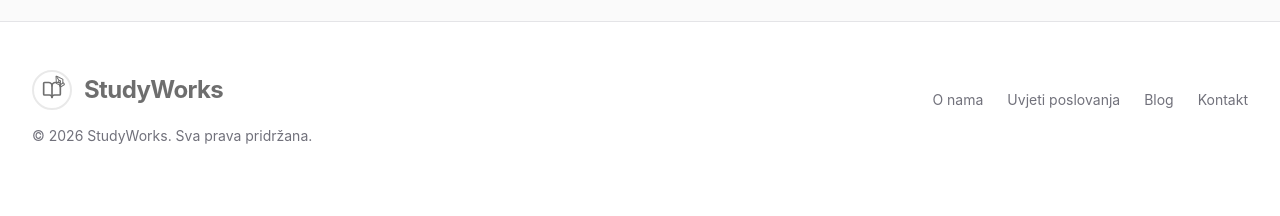
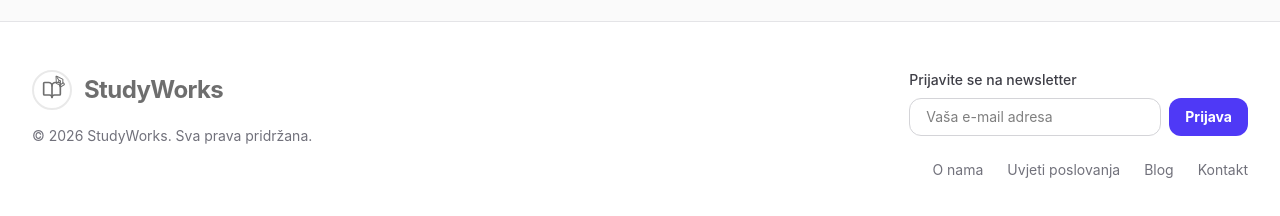
Before and after one commit to niksagc/Radovi, a Next.js app: page / in a window 1280 px wide. Shown: the part 836-1052 px from the top of the page. Before the commit the page ends 1030 px from the top, so only its background shows below. Built offline with nearby package versions, Linux system fonts and the light colour scheme; no server answers; the database is empty.

Commit message:
feat: Add newsletter subscription form
Integrates a new client-side component for newsletter sign-ups, allowing users to subscribe via email. The footer has been updated to include this new form and adjust layout for better spacing.

```diff
--- a/components/Footer.tsx
+++ b/components/Footer.tsx
@@ -2,6 +2,7 @@ import Link from 'next/link';
 import Logo from './Logo';
 import { createClient } from '@/lib/supabase/server';
 import { Facebook, Instagram } from 'lucide-react';
+import NewsletterForm from './NewsletterForm';
 
 export default async function Footer() {
   const supabase = await createClient();
@@ -23,7 +24,7 @@ export default async function Footer() {
   return (
     <footer className="bg-white border-t border-zinc-200 py-12">
       <div className="max-w-7xl mx-auto px-4 sm:px-6 lg:px-8">
-        <div className="flex flex-col md:flex-row justify-between items-center gap-8">
+        <div className="flex flex-col md:flex-row justify-between items-start gap-8">
           <div className="flex flex-col items-center md:items-start gap-4">
             <Link href="/">
               <Logo variant="full" className="opacity-80 grayscale hover:grayscale-0 transition-all" />
@@ -32,7 +33,8 @@ export default async function Footer() {
               {footerText}
             </div>
           </div>
-          <div className="flex flex-col items-center md:items-end gap-4">
+          <div className="flex flex-col items-center md:items-end gap-6">
+            <NewsletterForm />
             <div className="flex flex-wrap justify-center gap-6">
               <Link href="/p/o-nama" className="text-sm text-zinc-500 hover:text-indigo-600 transition-colors">O nama</Link>
               <Link href="/p/uvjeti-poslovanja" className="text-sm text-zinc-500 hover:text-indigo-600 transition-colors">Uvjeti poslovanja</Link>
--- /dev/null
+++ b/components/NewsletterForm.tsx
@@ -0,0 +1,61 @@
+'use client';
+
+import { useState } from 'react';
+import { createClient } from '@/lib/supabase/client';
+
+export default function NewsletterForm() {
+  const [email, setEmail] = useState('');
+  const [loading, setLoading] = useState(false);
+  const [message, setMessage] = useState<{ type: 'success' | 'error', text: string } | null>(null);
+  const supabase = createClient();
+
+  const handleSubmit = async (e: React.FormEvent) => {
+    e.preventDefault();
+    setLoading(true);
+    setMessage(null);
+
+    try {
+      const { error } = await supabase
+        .from('newsletter_subscribers')
+        .insert([{ email }]);
+
+      if (error) throw error;
+
+      setMessage({ type: 'success', text: 'Hvala na prijavi!' });
+      setEmail('');
+    } catch (err: any) {
+      console.error('Newsletter error:', err);
+      setMessage({ type: 'error', text: 'Došlo je do greške, pokušajte ponovo.' });
+    } finally {
+      setLoading(false);
+    }
+  };
+
+  return (
+    <form onSubmit={handleSubmit} className="flex flex-col gap-2 w-full max-w-sm">
+      <label className="text-sm font-medium text-zinc-700">Prijavite se na newsletter</label>
+      <div className="flex gap-2">
+        <input
+          type="email"
+          value={email}
+          onChange={(e) => setEmail(e.target.value)}
+          placeholder="Vaša e-mail adresa"
+          required
+          className="flex-1 rounded-xl border border-zinc-300 px-4 py-2 text-sm"
+        />
+        <button
+          type="submit"
+          disabled={loading}
+          className="px-4 py-2 bg-indigo-600 text-white text-sm font-bold rounded-xl hover:bg-indigo-700 transition-colors"
+        >
+          {loading ? '...' : 'Prijava'}
+        </button>
+      </div>
+      {message && (
+        <p className={`text-xs ${message.type === 'success' ? 'text-green-600' : 'text-red-600'}`}>
+          {message.text}
+        </p>
+      )}
+    </form>
+  );
+}
```
